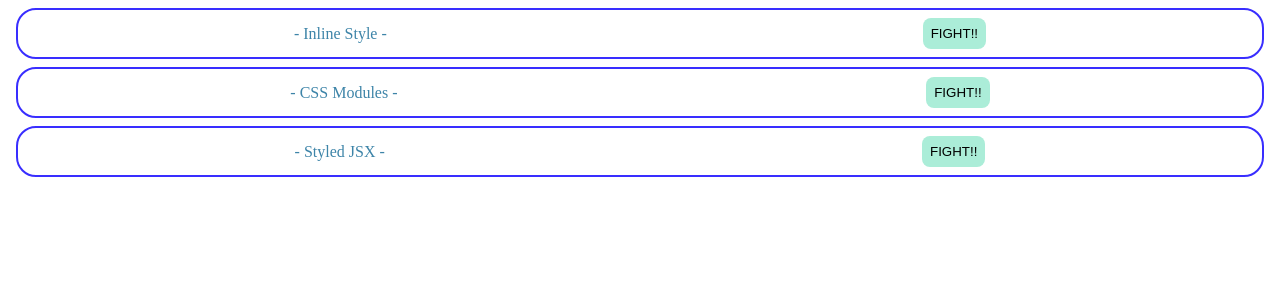
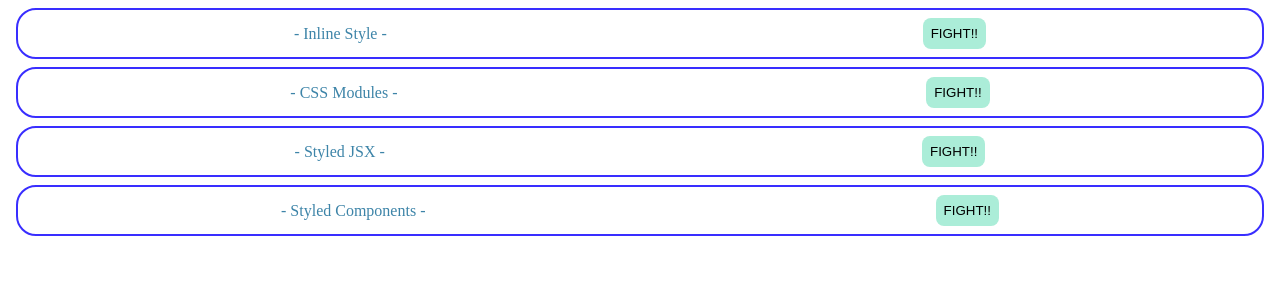
Before and after one commit to bamboo-wood/react_step_up, a React (Create React App) app: page / in a window 1280 px wide. Shown: the top 300 px of the page. Built offline with nearby package versions, Linux system fonts and the light colour scheme.

Commit message:
install emotion

```diff
--- a/package.json
+++ b/package.json
@@ -3,6 +3,8 @@
   "version": "0.1.0",
   "private": true,
   "dependencies": {
+    "@emotion/react": "^11.10.6",
+    "@emotion/styled": "^11.10.6",
     "@testing-library/jest-dom": "^5.16.5",
     "@testing-library/react": "^13.4.0",
     "@testing-library/user-event": "^13.5.0",
--- a/src/App.js
+++ b/src/App.js
@@ -1,6 +1,7 @@
 import { CssModules } from "./components/CssModules";
 import { InlineStyle } from "./components/InlineStyle";
 import { StyledJsx } from "./components/StyledJsx";
+import { StyledConponents } from "./components/StyledComponents";
 import "./styles.css";
 
 export default function App() {
@@ -10,6 +11,7 @@
         <InlineStyle />
         <CssModules />
         <StyledJsx />
+        <StyledConponents />
       </div>
     </>
   );
--- /dev/null
+++ b/src/components/StyledComponents.jsx
@@ -0,0 +1,35 @@
+import styled from "styled-components";
+
+export const StyledConponents = () => {
+  return (
+    <>
+      <SContainer>
+        <STitie>- Styled Components -</STitie>
+        <SButton>FIGHT!!</SButton>
+        {/* <SButton>FIGHT!!</SButton> */}
+      </SContainer>
+    </>
+  );
+};
+
+const SContainer = styled.div`
+  border: solid 2px #392eff;
+  border-radius: 20px;
+  padding: 8px;
+  margin: 8px;
+  display: flex;
+  justify-content: space-around;
+  align-items: center;
+`;
+
+const STitie = styled.p`
+  margin: 0;
+  color: #3d84a8;
+`;
+
+const SButton = styled.button`
+  background-color: #abedd8;
+  border: none;
+  padding: 8px;
+  border-radius: 8px;
+`;
```
Also changed, not shown: src/components/Emotion.jsx (added, +8 -0 lines), 1 other file (tests, documents, lock files or other folders).
